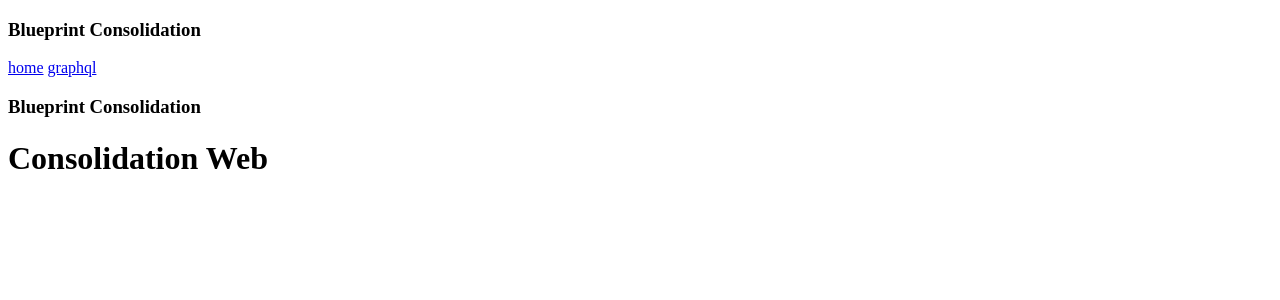
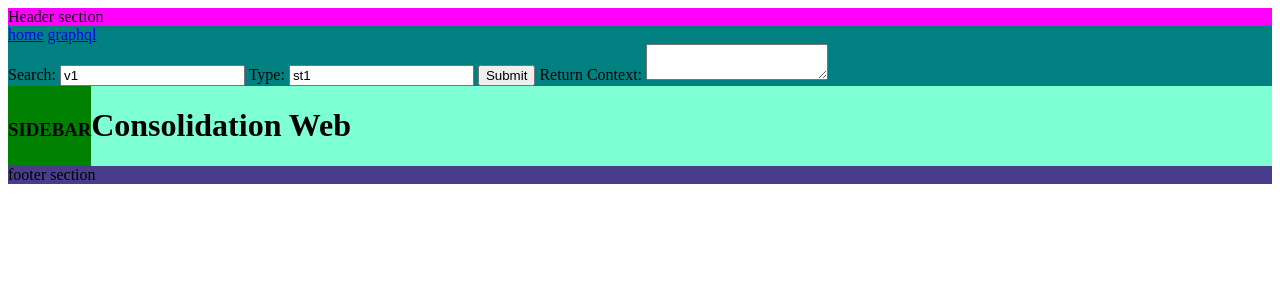
Before and after one commit to kimcharli/bp-consolidation-web, a FastAPI app: page / in a window 1280 px wide. Shown: the top 300 px of the page. Run offline with FastAPI, Linux system fonts and the light colour scheme; some libraries are stand-ins or nearby versions.

Commit message:
basic page partition done

```diff
--- a/src/app/main.py
+++ b/src/app/main.py
@@ -1,3 +1,4 @@
+import logging
 from fastapi import FastAPI, Request
 from fastapi.responses import HTMLResponse
 from fastapi.templating import Jinja2Templates
@@ -6,6 +7,7 @@ import uvicorn
 
 from .lib.utils import openfile
 
+logger = logging.getLogger(__name__)
 app = FastAPI()
 
 templates = Jinja2Templates(directory="src/templates")
@@ -16,6 +18,14 @@ async def home(request: Request):
     data = openfile("home.md")
     # result = templates.TemplateResponse("index.html", {"request": request})
     result = templates.TemplateResponse("page.html", {"request": request, "data": data})
+    return result
+
+@app.post("/test", response_class=HTMLResponse)
+async def test(request: Request):
+    data = await request.body()
+    logger.warning(f"request.body: {data}")
+    # result = templates.TemplateResponse("test.html", {"request": request, "data": data})
+    result = data
     return result
 
 
--- a/src/static/css/style.css
+++ b/src/static/css/style.css
@@ -0,0 +1,12 @@
+
+.yellow {
+    background-color: yellow;
+}
+
+.teal {
+    background-color: teal;
+}
+
+.header {
+    background-color: fuchsia;
+}
--- a/src/templates/base.html
+++ b/src/templates/base.html
@@ -3,30 +3,51 @@
 
 <head>
     {% block head %}
-    <title>{% block title %}{% endblock %} Blueprint Consolidation</title>
-    <link rel="icon" href="{{ url_for('static', path='/images/favicon.png') }}" sizes="32x32" />
+    <title>{% block title %}DEFAULT-TITLE{% endblock title %}</title>
+    <script src="https://unpkg.com/htmx.org@1.9.9"></script>
+    <script src="https://unpkg.com/htmx.org/dist/ext/json-enc.js"></script>
+
+    <!-- link rel="icon" href="{{ url_for('static', path='/images/android-chrome-192x192.png') }}" sizes="192x192" / -->
+    <link rel="icon" href="{{ url_for('static', path='/images/favicon-32x32.png') }}" sizes="32x32" />
 
     <!-- CSS -->
     <link href="{{ url_for('static', path='/css/style.css') }}" rel="stylesheet">
 
-    {% endblock %}
+    {% endblock head %}
 </head>
 
 <body>
-    <div class="wrapper">
-        {% include 'include/sidebar.html' %}
-        <!-- Page Content  -->
-        <div id="content">
-            {% include 'include/topnav.html' %}
-            {% block page_content %}
-            {% endblock %}
+    <!-- header begin @base -->
+    <div class="header">
+{% include 'include/header.html' %}
+{% include 'include/topnav.html' %}
+    </div>
+    <!-- header end @base -->
+    <!-- container begin @base -->
+    <div class="container" stype="width: 100%; display: table;">
+        <div style="display: table-row;">
+            <!-- side begin @base -->
+            <div style="display: table-cell; background: green;">
+{% include 'include/sidebar.html' %}
+            </div>
+            <!-- side end @base -->
+            <!-- page content begin @base -->
+            <div style="display: table-cell; width: 100%; background: aquamarine;">
+{% block page_content %}
+{% endblock %}
+{% block scripts %}
+{% endblock %}
+            </div>
         </div>
+        <!-- page content end @base -->
     </div>
+    <!-- container end @base -->
+    <!-- footer begin @base -->
+    <div class="footer" style="background: darkslateblue;">
+{% include 'include/footer.html' %}
+    </div>
+    <!-- footer end @base -->
 
-    {% block scripts %}
-
-
-    {% endblock %}
 </body>
 
 </html>
--- /dev/null
+++ b/src/templates/include/footer.html
@@ -0,0 +1,5 @@
+        <!-- footer begin @footer -->
+        <div>
+            footer section
+        </div>
+        <!-- footer end @footer -->
--- /dev/null
+++ b/src/templates/include/header.html
@@ -0,0 +1,5 @@
+        <!-- header begin @header -->
+        <div>
+        Header section
+        </div>
+        <!-- header end @header -->
--- a/src/templates/include/sidebar.html
+++ b/src/templates/include/sidebar.html
@@ -1,6 +1,7 @@
-<!-- Sidebar  -->
-<nav id="sidebar">
-    <div class="sidebar-header">
-        <h3>Blueprint Consolidation</h3>
-    </div>
-</nav>
+            <!-- sidebar begin @sidebar -->
+            <nav id="sidebar">
+                <div class="sidebar-header">
+                    <h3>SIDEBAR</h3>
+                </div>
+            </nav>
+            <!-- sidebar end @sidebar -->
--- a/src/templates/include/topnav.html
+++ b/src/templates/include/topnav.html
@@ -1,3 +1,24 @@
-<nav class="navbar">
-    <a href="/">home</a> <a href="/graphql">graphql</a>
-</nav>
+        <!-- navbar begin @topnav -->
+        <nav class="navbar">
+            <div class="teal">
+                <a href="/">home</a> <a href="/graphql">graphql</a>
+                <div>
+                    <form hx-post='/test' hx-ext='json-enc' hx-target="#test-response-div">
+                        <label>
+                            Search:
+                            <input name="search" value="v1">
+                        </label>
+                        <label>
+                            Type:
+                            <input name="type" value="st1">
+                        </label>
+                        <input type="submit" value="Submit">
+                        <label>
+                            Return Context:
+                            <textarea id="test-response-div"></textarea>
+                        </label>
+                    </form>
+                </div>
+            </div>
+        </nav>
+        <!-- navbar end @topnav -->
--- a/src/templates/page.html
+++ b/src/templates/page.html
@@ -1,28 +1,10 @@
 {% extends "base.html" %}
-
 {% block title %}Blueprint Consolidation{% endblock %}
 {% block head %}
 {{ super() }}
-
 {% endblock %}
-
 {% block page_content %}
-{% include 'include/sidebar.html' %}
-
-<main role="main" class="container">
-    <div class="row">
-        <div class="col">
+            <!-- main begin @page -->
             {{data.text|safe}}
-        </div>
-    </div>
-</main><!-- /.container -->
-
-{{data.page}}
-
+            <!-- main end @page -->
 {% endblock %}
-
-{% block scripts %}
-{{ super() }}
-
-
-{% endblock %}
```
Also changed, not shown: src/templates/test.html (added, +25 -0 lines), src/static/images/android-chrome-192x192.png (added), src/static/images/favicon-32x32.png (added).
